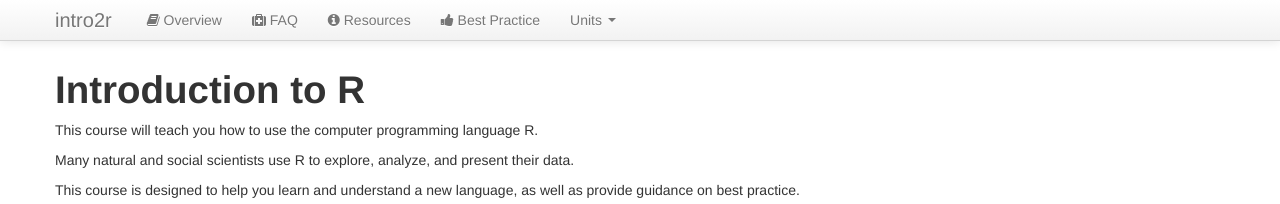
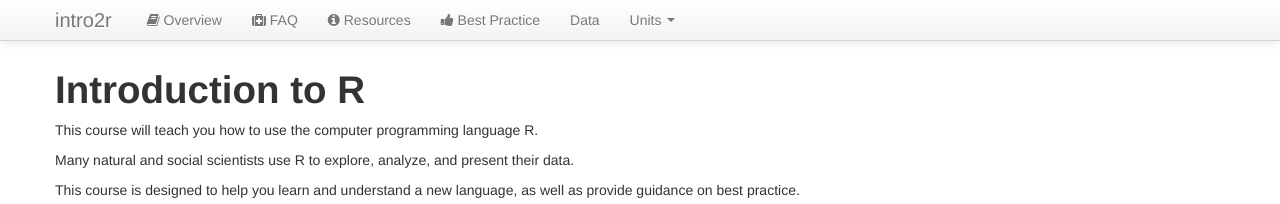
Before and after one commit to intro2r/intro2r, a Jekyll site: the page built from index.md, in a window 1280 px wide. Shown: the top 204 px of the page. Built offline with Jekyll 4.4.1, drawn with Linux system fonts in a browser that asks for light colours.

Commit message:
Update default.html

```diff
--- a/_layouts/default.html
+++ b/_layouts/default.html
@@ -52,6 +52,7 @@
               <li><a href="/faq.html"><i class="icon-medkit" ></i> FAQ</a></li>
               <li><a href="/resources.html"><i class="icon-info-sign" ></i> Resources</a></li>
               <li><a href="/best/"><i class="icon-thumbs-up" ></i> Best Practice</a></li>
+              <li><a href="/data/"><i class="bar-chart" ></i> Data</a></li>
                     <li class="dropdown">
         <a class="dropdown-toggle" data-toggle="dropdown" href="#"> Units
         <span class="caret"></span></a>
```
